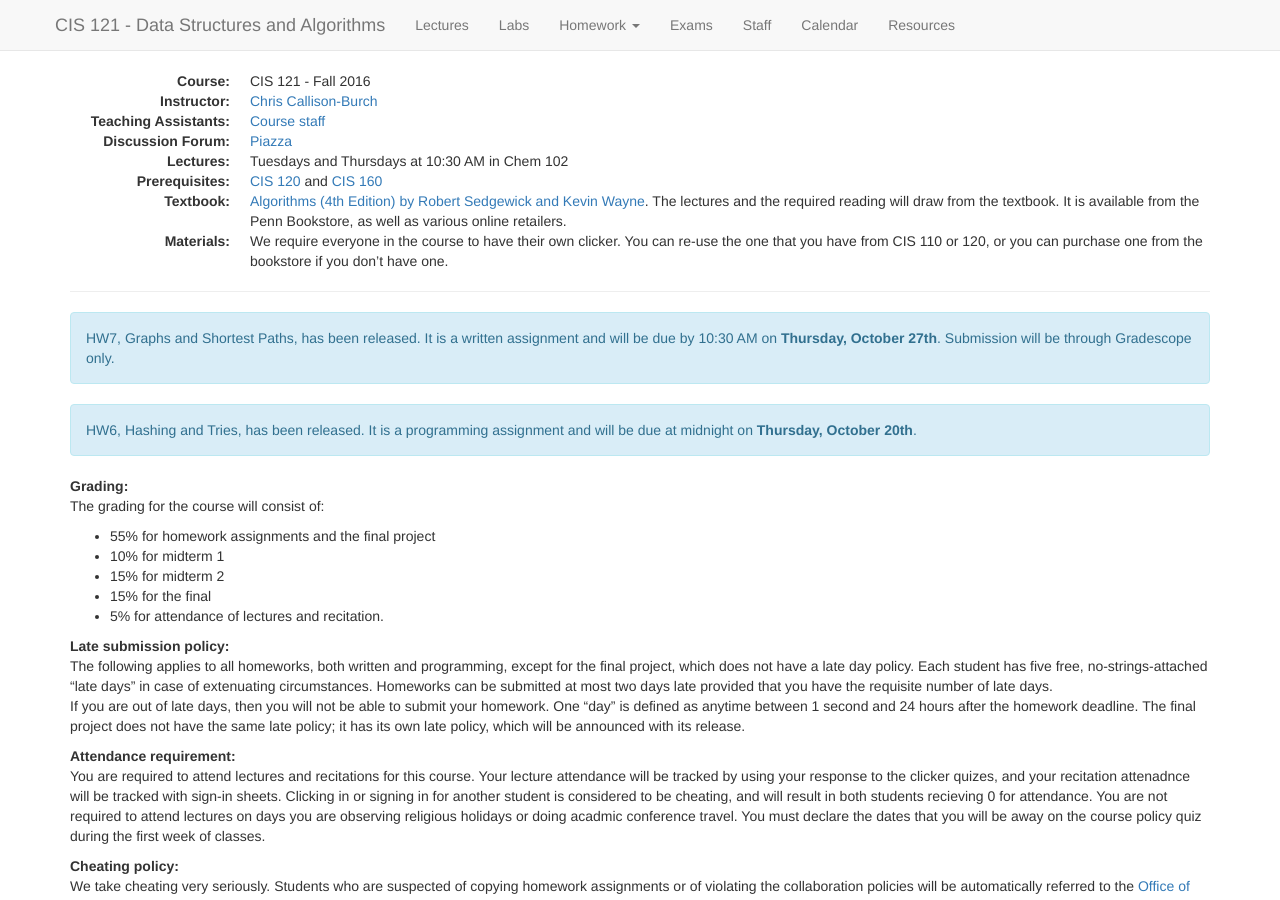
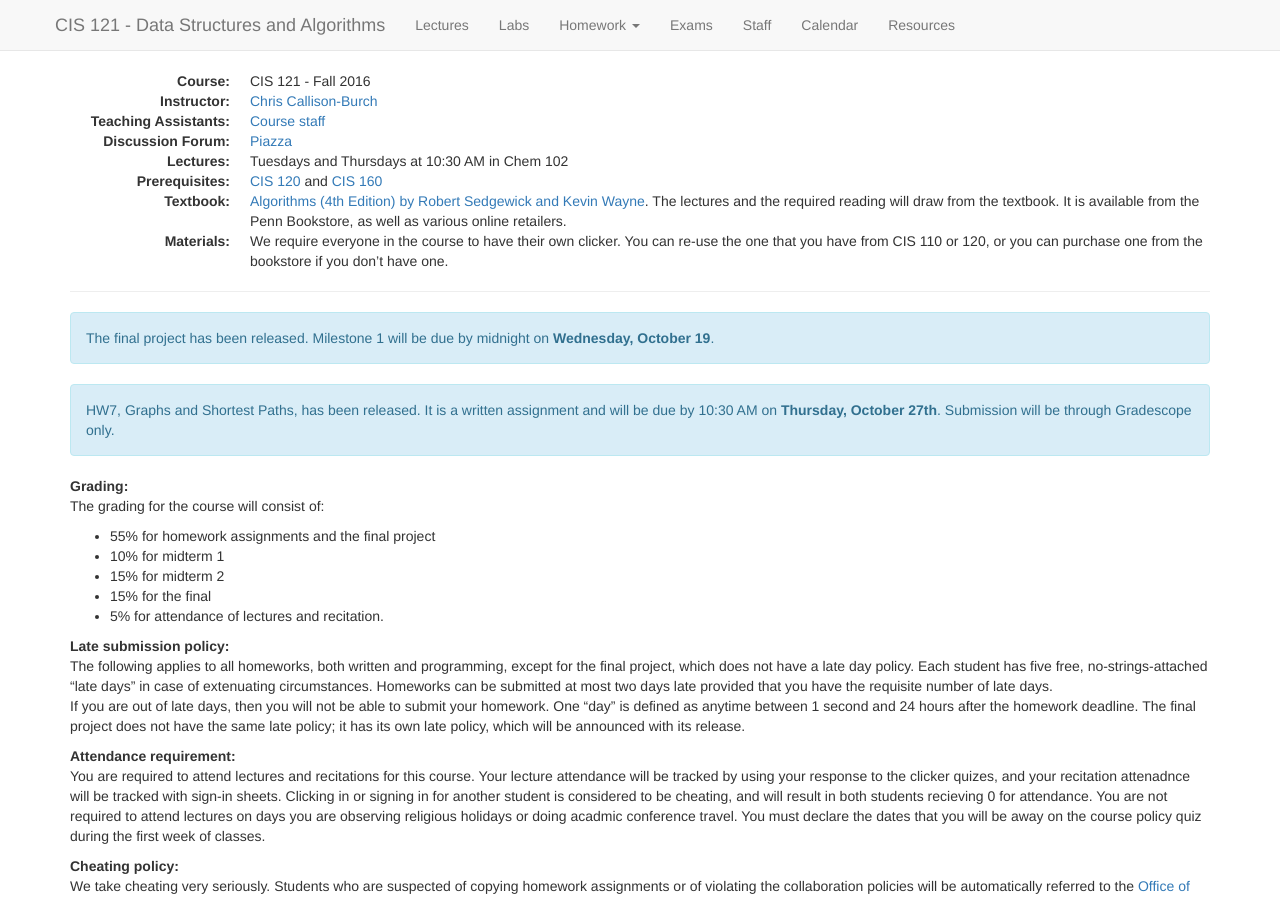
Before and after one commit to vikramkh/course-website-16fa, a Jekyll site: the page built from index.md, in a window 1280 px wide and 900 px high. Built offline with Jekyll 4.4.1, drawn with Linux system fonts in a browser that asks for light colours; nearby versions of some CDN libraries.

Commit message:
Update alerts

```diff
--- a/index.md
+++ b/index.md
@@ -32,11 +32,11 @@ Materials:
 
 ---
 <div class="alert alert-info">
-HW7, Graphs and Shortest Paths, has been released. It is a written assignment and will be due by 10:30 AM on <b>Thursday, October 27th</b>. Submission will be through Gradescope only.
+The final project has been released. Milestone 1 will be due by midnight on <b>Wednesday, October 19</b>.
 </div>
 
 <div class="alert alert-info">
-HW6, Hashing and Tries, has been released. It is a programming assignment and will be due at midnight on <b>Thursday, October 20th</b>.
+HW7, Graphs and Shortest Paths, has been released. It is a written assignment and will be due by 10:30 AM on <b>Thursday, October 27th</b>. Submission will be through Gradescope only.
 </div>
 
 
```
